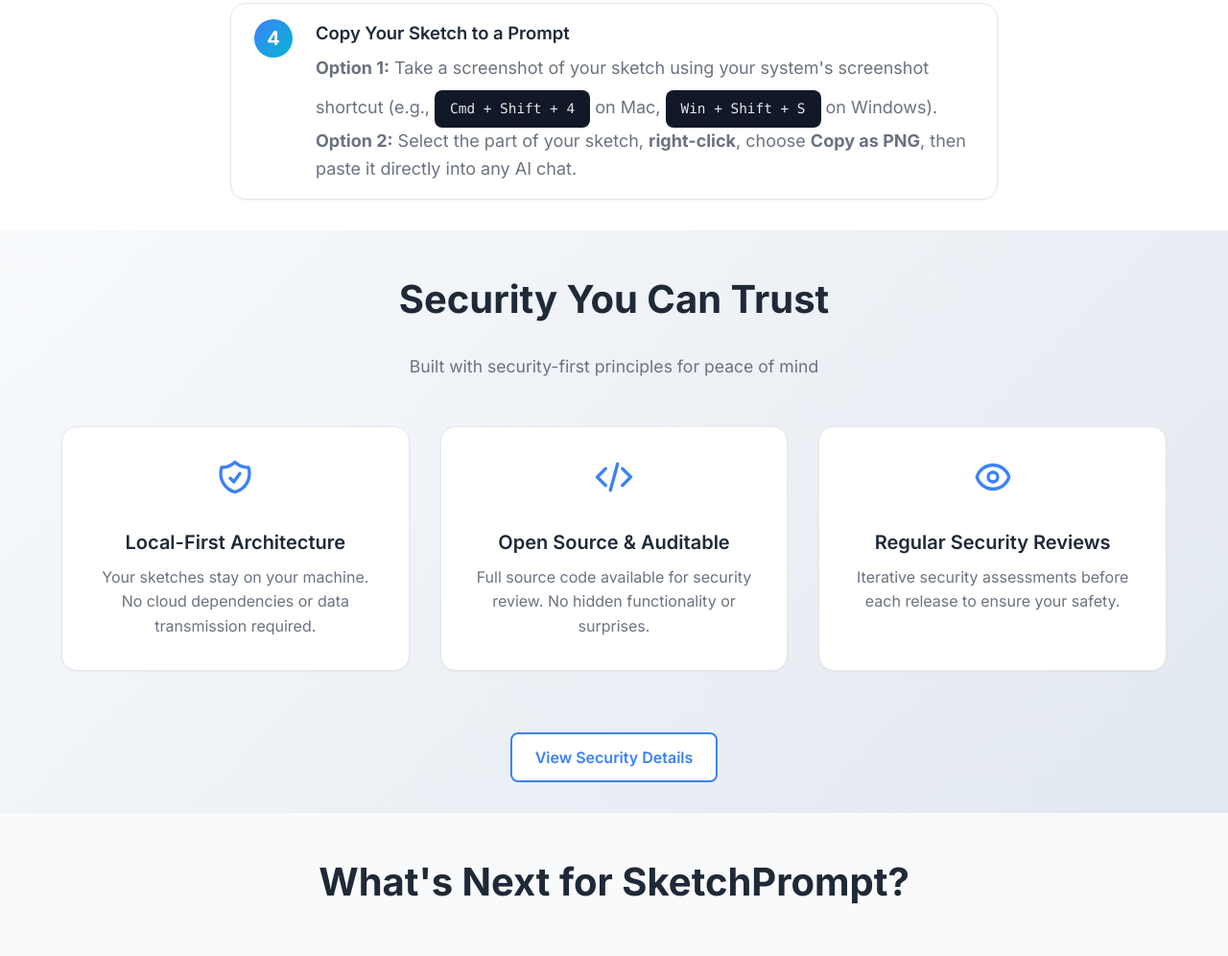
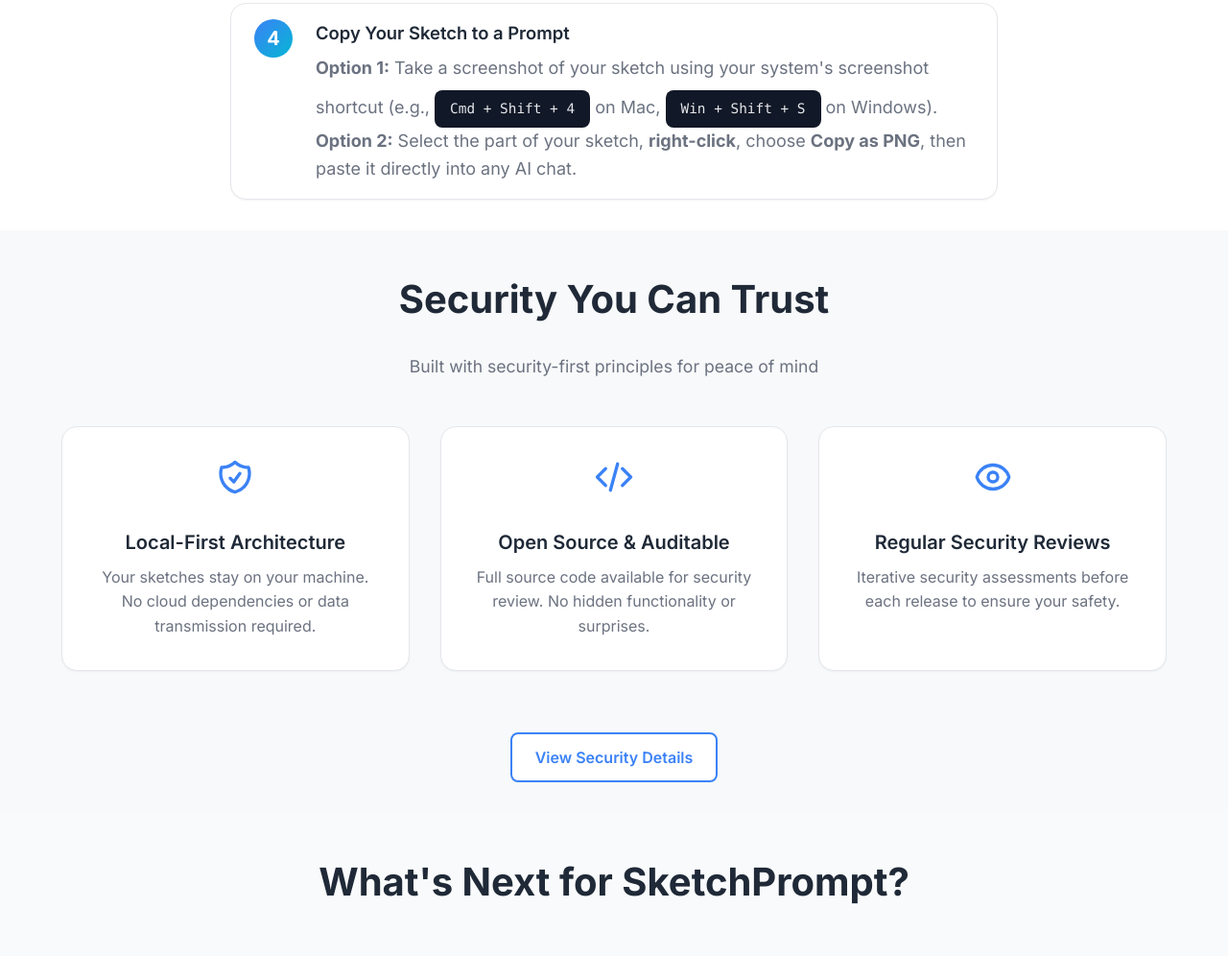
Before and after one commit to pascalx-git/SketchPrompt-Website, a plain HTML site: page index.html in a window 1280 px wide. Shown: the part 2951-3947 px from the top of the page at 96% size. Drawn offline with Linux system fonts and the light colour scheme.

Commit message:
Update website style issue

```diff
--- a/index.html
+++ b/index.html
@@ -440,7 +440,7 @@
     </section>
 
     <!-- Security Section -->
-    <section id="security" class="security">
+    <section id="security" class="security alt-bg">
         <div class="container">
             <h2 class="section-title">Security You Can Trust</h2>
             <p class="section-subtitle">Built with security-first principles for peace of mind</p>
```
